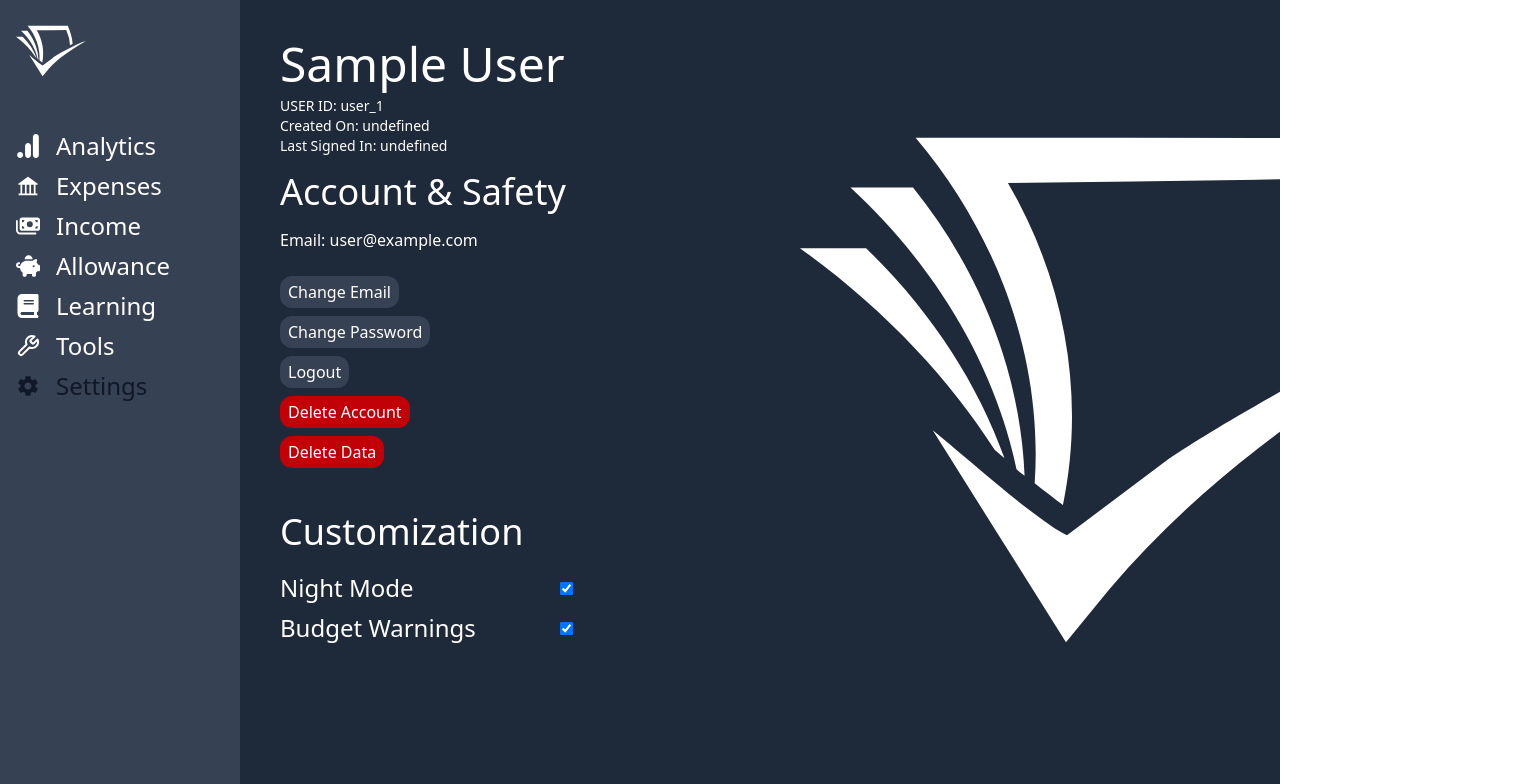
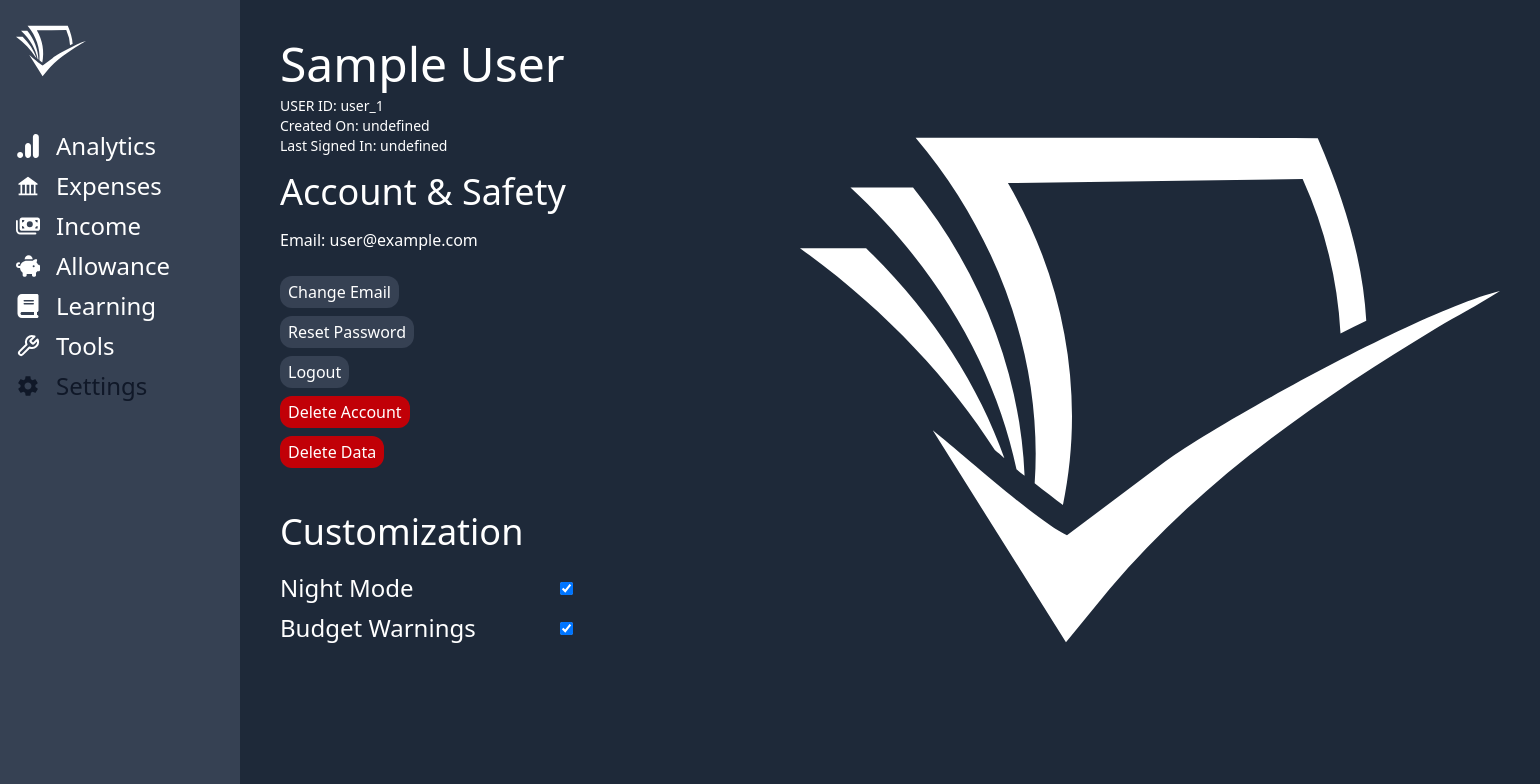
Before and after one commit to tkp001/ScholarSave, a React (Vite) app in the folder coop-react/: page /settings in a window 1280 px wide. Shown: the top 784 px of the page, 1540 px wide, since content can reach past the window. Built offline with nearby package versions, Linux system fonts and the light colour scheme; no server answers; sample sign-in values are in the browser's storage.

Commit message:
working on settings page and functionality

```diff
--- a/coop-react/src/pages/SettingsPage.jsx
+++ b/coop-react/src/pages/SettingsPage.jsx
@@ -1,16 +1,25 @@
 import React from 'react'
+import { getAuth, sendEmailVerification } from "firebase/auth";
 import { SiSemanticscholar } from "react-icons/si";
 
-import { useContext } from 'react'
+import { useContext, useState } from 'react'
 import UserContext from '../UserContext'
 
 
 const SettingsPage = () => {
+  const auth = getAuth();
+  const [verificationEmailSent, setVerificationEmailSent] = useState(false)
   const { user } = useContext(UserContext)
+
+  function sendUserEmailVerification() {
+    sendEmailVerification(auth.currentUser)
+    verificationEmailSent(true)
+    alert("Verification email sent to " + user.email)
+  }
 
   return (
     <>
-      <div className='flex flex-grow flex-nowrap overflow-y-auto no-scrollbar bg-gray-800 text-white'>
+      <div className='flex flex-grow flex- overflow-y- no-scrollbar bg-gray-800 text-white'>
         <div className="flex flex-col w-full p-10">
           <div className='flex flex-row'>
             <div className='flex flex-col w-100 min-w-100'>
@@ -21,21 +30,22 @@ const SettingsPage = () => {
 
               <div className='text-4xl my-4'>Account & Safety</div>
               <div className='text-md mb-5'>{`Email: ${user.email}`}</div>
-              <div className='flex flex-col justify-center bg-gray-700 w-fit p-2 h-8 rounded-xl my-1' onClick={console.log("click")}>Change Email</div>
-              <div className='flex flex-col justify-center bg-gray-700 w-fit p-2 h-8 rounded-xl my-1' onClick={console.log("click")}>Change Password</div>
-              <div className='flex flex-col justify-center bg-gray-700 w-fit p-2 h-8 rounded-xl my-1' onClick={console.log("click")}>Logout</div>
+              {!user.emailVerified && !verificationEmailSent ? <div className='flex flex-col justify-center bg-yellow-500 w-fit p-2 h-8 rounded-xl my-1' onClick={sendUserEmailVerification}>Verify Email</div> : null}
+              <div className='flex flex-col justify-center bg-gray-700 w-fit p-2 h-8 rounded-xl my-1' onClick={() => console.log("click")}>Change Email</div>
+              <div className='flex flex-col justify-center bg-gray-700 w-fit p-2 h-8 rounded-xl my-1' onClick={() => console.log("click")}>Reset Password</div>
+              <div className='flex flex-col justify-center bg-gray-700 w-fit p-2 h-8 rounded-xl my-1' onClick={() => console.log("click")}>Logout</div>
 
-              <div className='flex flex-col justify-center bg-red-700 w-fit p-2 h-8 rounded-xl my-1' onClick={console.log("click")}>Delete Account</div>
-              <div className='flex flex-col justify-center bg-red-700 w-fit p-2 h-8 rounded-xl my-1' onClick={console.log("click")}>Delete Data</div>
+              <div className='flex flex-col justify-center bg-red-700 w-fit p-2 h-8 rounded-xl my-1' onClick={() => console.log("click")}>Delete Account</div>
+              <div className='flex flex-col justify-center bg-red-700 w-fit p-2 h-8 rounded-xl my-1' onClick={() => console.log("click")}>Delete Data</div>
 
               <div className='text-4xl mt-10 my-4'>Customization</div>
               <div className='flex flex-row items-center my-1'>
                 <div className='text-2xl w-70'>Night Mode</div>
-                <input type="checkbox" className="" checked={true} onChange={console.log("click")}/>
+                <input type="checkbox" className="" checked={true} onChange={() => console.log("click")}/>
               </div>
               <div className='flex flex-row items-center my-1'>
                 <div className='text-2xl w-70'>Budget Warnings</div>
-                <input type="checkbox" className="" checked={true} onChange={console.log("click")}/>
+                <input type="checkbox" className="" checked={true} onChange={() =>  console.log("click")}/>
               </div>
 
             </div>
```
